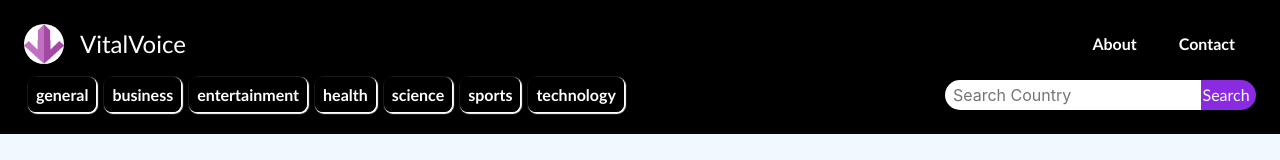
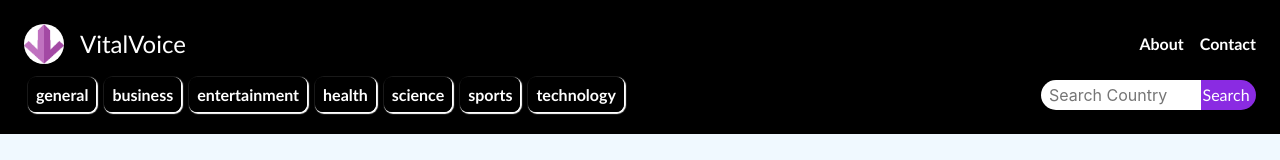
Before and after one commit to MdKaifSardar/news-app, a React (Create React App) app: page / in a window 1280 px wide. Shown: the top 160 px of the page. Built offline with nearby package versions, Linux system fonts and the light colour scheme; no server answers.

Commit message:
latest navbar update

```diff
--- a/src/components/Navbar.js
+++ b/src/components/Navbar.js
@@ -39,7 +39,7 @@ export class Navbar extends Component {
               <div className='VV_logo' />
               <Link className="nav_main_link" to="#">VitalVoice</Link>
             </div>
-            <div className='top_nav'>
+            <div className='link_pages_container'>
               <Link className='link_pages' to='/about'>About</Link>
               <Link className='link_pages' to='/Contact Us'>Contact</Link>
             </div>
--- a/src/css/navbar.css
+++ b/src/css/navbar.css
@@ -60,9 +60,9 @@
     flex-wrap: nowrap;
     justify-content: center;
     align-items: center;
-    width: fit-content;
 }
 .input_searchbar{
+    width: 10rem;
     border: none;
     padding: .2rem 0 .2rem .5rem;
     border-radius: 1rem 0 0 1rem;
@@ -214,9 +214,8 @@
     justify-content: space-between;
   }
   .link_pages{
-    padding: 3px 5px;
     border-radius: .4rem;
-    margin-left: 2rem;
+    margin-left: 1rem;
     color: white;
     font-family: 'Gill Sans', 'Gill Sans MT', Calibri, 'Trebuchet MS', sans-serif;
     font-size: 1rem;
@@ -234,3 +233,20 @@
     align-items: center;
     justify-content: center;
   }
+  .link_pages_container{
+    display: flex;
+    flex-direction: row;
+    flex-wrap: wrap-reverse;
+    align-items: center;
+    justify-content: space-between;
+  }
+  @media (max-width: 380px) {
+    .link_pages_container{
+        flex-direction: column;
+        align-items: center;
+        justify-content: center;
+    }
+    .link_pages{
+        margin-left: 0px;
+    }
+  }
```
